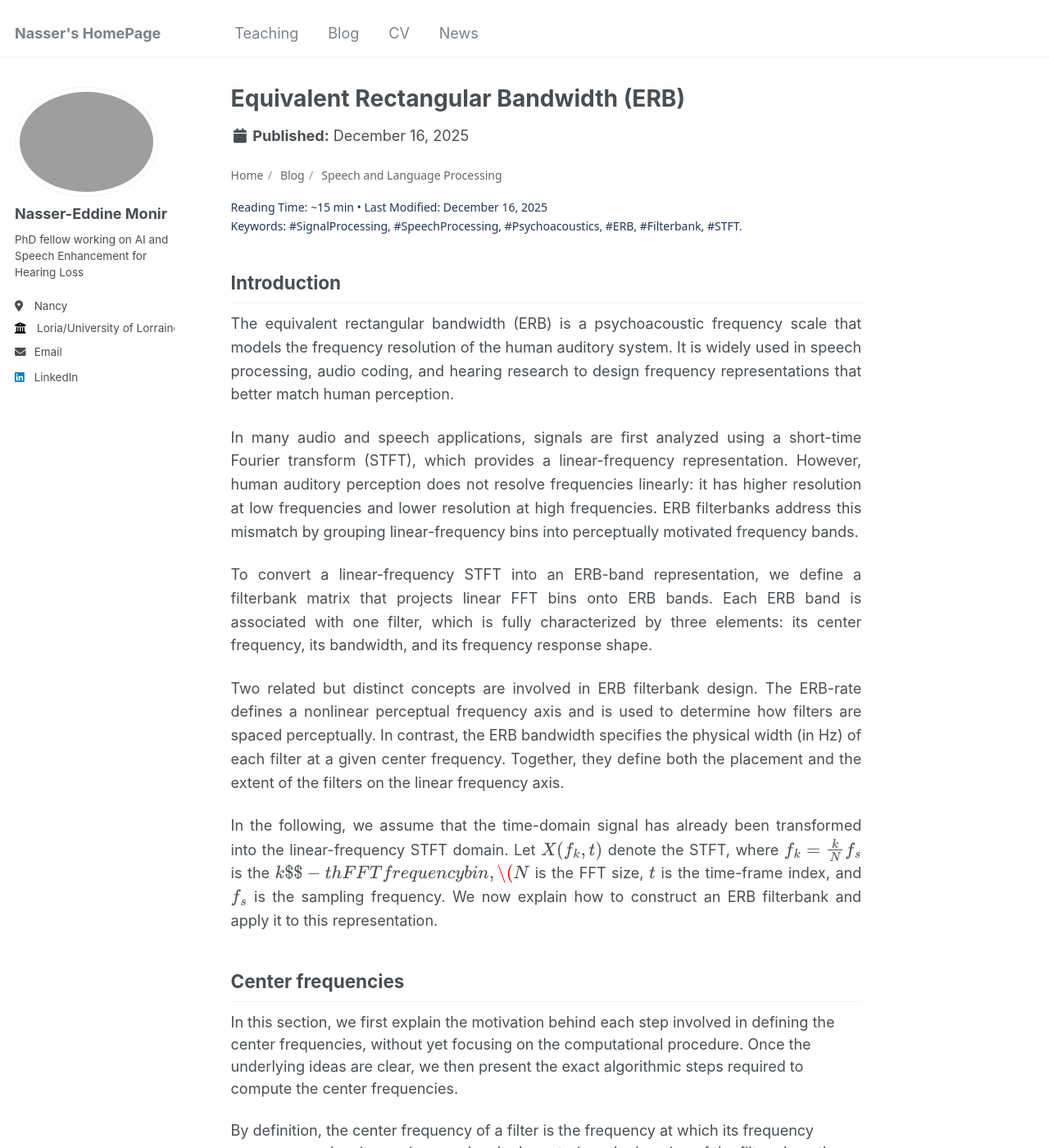
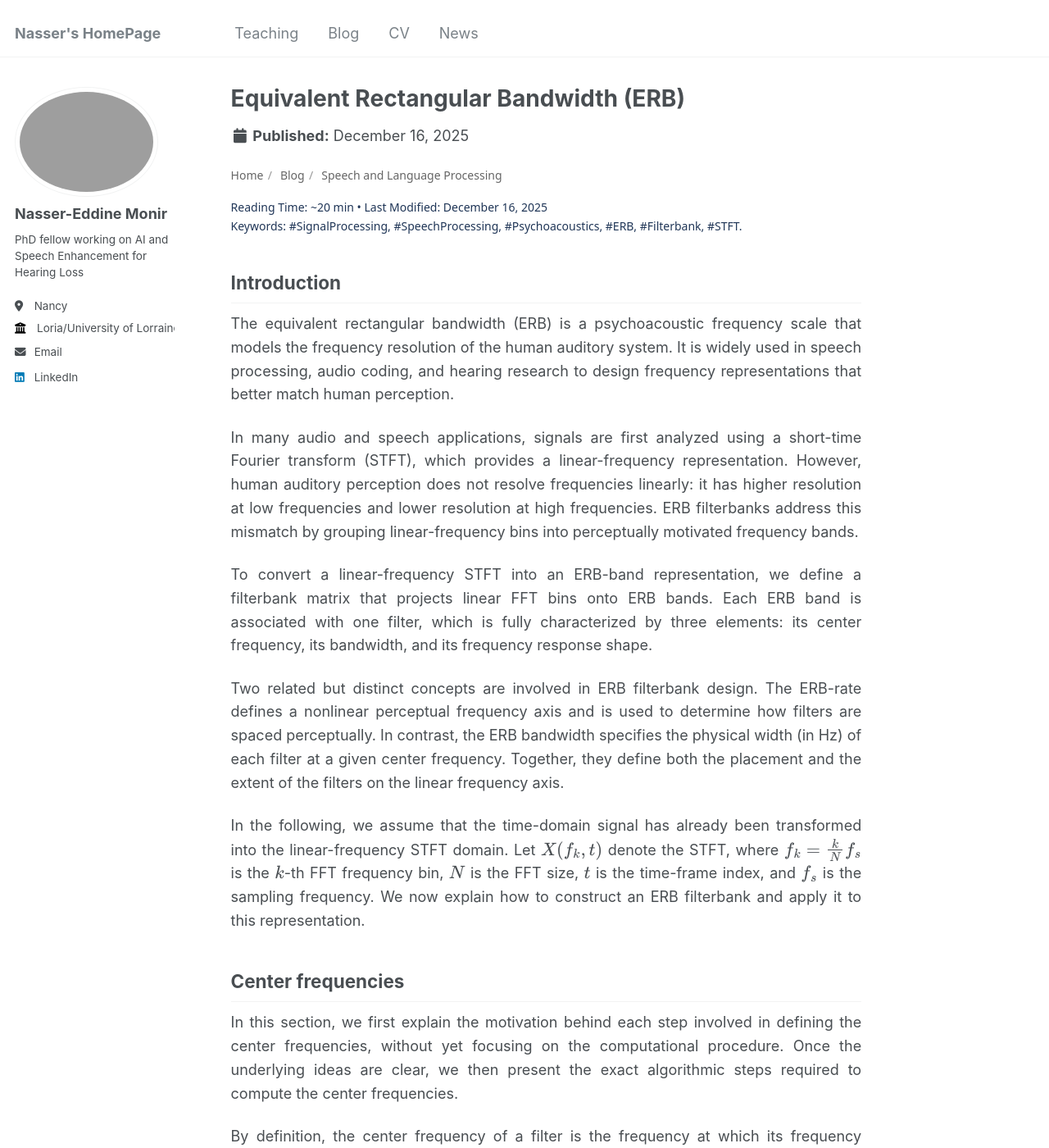
Before and after one commit to Nasseredd/nasseredd.github.io, a Jekyll site: the page built from _blog/speech-and-language-processing/erb/erb.md, in a window 1280 px wide and 1400 px high. Shown: the whole window at 82% size. Built offline with Jekyll 4.4.1, drawn with Linux system fonts in a browser that asks for light colours.

Commit message:
modified the page formatting

```diff
--- a/_blog/speech-and-language-processing/erb/erb.md
+++ b/_blog/speech-and-language-processing/erb/erb.md
@@ -41,7 +41,7 @@
 
 <div style="font-family: system-ui, sans-serif; font-size: 14px; color: #203657; margin-bottom: 1rem; line-height: 1.5;">
   <p style="margin: 0;">
-    <span>Reading Time: ~15 min</span> •
+    <span>Reading Time: ~20 min</span> •
     <span>Last Modified: December 16, 2025</span>
   </p>
   <p style="margin: 2px 0 0 0;">
@@ -77,58 +77,62 @@
     </p>
 
     <p>
-    In the following, we assume that the time-domain signal has already been transformed into the linear-frequency STFT domain. Let \(X(f_k, t)\) denote the STFT, where \(f_k = \frac{k}{N} f_s\) is the \(k$$-th FFT frequency bin, \(N\) is the FFT size, \(t\) is the time-frame index, and \(f_s\) is the sampling frequency. We now explain how to construct an ERB filterbank and apply it to this representation.
+    In the following, we assume that the time-domain signal has already been transformed into the linear-frequency STFT domain. Let \(X(f_k, t)\) denote the STFT, where \(f_k = \frac{k}{N} f_s\) is the \(k\)-th FFT frequency bin, \(N\) is the FFT size, \(t\) is the time-frame index, and \(f_s\) is the sampling frequency. We now explain how to construct an ERB filterbank and apply it to this representation.
     </p>
 
 </div>
 
 ## Center frequencies
+<div style="text-align: justify; line-height: 1.6;">
 
-In this section, we first explain the motivation behind each step involved in defining the center frequencies, without yet focusing on the computational procedure. Once the underlying ideas are clear, we then present the exact algorithmic steps required to compute the center frequencies.
+<p>In this section, we first explain the motivation behind each step involved in defining the center frequencies, without yet focusing on the computational procedure. Once the underlying ideas are clear, we then present the exact algorithmic steps required to compute the center frequencies.</p>
 
-By definition, the center frequency of a filter is the frequency at which its frequency response reaches its maximum value. It characterizes the location of the filter along the frequency axis, that is, the frequency region that the filter primarily captures. In an ERB filterbank, center frequencies are expressed on the linear (physical) frequency axis, but their distribution along this axis follows a non-linear, perceptually motivated spacing.
+<p>By definition, the center frequency of a filter is the frequency at which its frequency response reaches its maximum value. It characterizes the location of the filter along the frequency axis, that is, the frequency region that the filter primarily captures. In an ERB filterbank, center frequencies are expressed on the linear (physical) frequency axis, but their distribution along this axis follows a non-linear, perceptually motivated spacing.</p>
 
-To clarify this distinction, let us illustrate it with a simple example. This first figure represents a linear-frequency axis, which is the coordinate system itself. Each tick corresponds to a physical frequency expressed in Hertz (Hz), and the distance between consecutive ticks is constant. This axis is therefore linear by construction.
+<p>To clarify this distinction, let us illustrate it with a simple example. This first figure represents a linear-frequency axis, which is the coordinate system itself. Each tick corresponds to a physical frequency expressed in Hertz (Hz), and the distance between consecutive ticks is constant. This axis is therefore linear by construction.</p>
 
-<div style="text-align: center;">
+<div style="text-align: center; margin-bottom: 20px;">
   <img src="/files/blog/linear-axis.png" alt="Linear-Axis" style="max-width: 100%; height: auto; margin-top: 1rem;" />
 </div>
 
-If we now want to select 6 center frequencies on this same linear-frequency axis and distribute them linearly, we choose them with a constant spacing along the axis. An example of such a linear distribution is shown in the second figure.
+<p>If we now want to select 6 center frequencies on this same linear-frequency axis and distribute them linearly, we choose them with a constant spacing along the axis. An example of such a linear distribution is shown in the second figure.</p>
 
-<div style="text-align: center;">
+<div style="text-align: center; margin-bottom: 20px;">
   <img src="/files/blog/linear-distribution.png" alt="Linear-Distribution" style="max-width: 100%; height: auto; margin-top: 1rem;" />
 </div>
 
-In contrast, if we want to select 5 center frequencies on the same linear-frequency axis but distribute them non-linearly, we no longer enforce a constant spacing between consecutive centers. An example of such a non-linear distribution is shown in the third figure. Importantly, the axis remains linear; only the distribution of the center frequencies on this axis becomes non-linear.
+<p>In contrast, if we want to select 5 center frequencies on the same linear-frequency axis but distribute them non-linearly, we no longer enforce a constant spacing between consecutive centers. An example of such a non-linear distribution is shown in the third figure. Importantly, the axis remains linear; only the distribution of the center frequencies on this axis becomes non-linear.</p>
 
-<div style="text-align: center;">
+<div style="text-align: center; margin-bottom: 20px;">
   <img src="/files/blog/non-linear-distribution.png" alt="Non-Linear-Distribution" style="max-width: 100%; height: auto; margin-top: 1rem;" />
 </div>
 
-In this regard, the ERB scale aims to place the center frequencies in a way that is perceptually aligned with the frequency resolution of the human auditory system. In order to know where to place these center frequencies (on the linear axis), we move to the ERB axis. Placing the center frequencies linearly on the ERB axis is equivalent to placing the center frequencies perceptually (non-linear) on the linear axis.
+<p>In this regard, the ERB scale aims to place the center frequencies in a way that is perceptually aligned with the frequency resolution of the human auditory system. In order to know where to place these center frequencies (on the linear axis), we move to the ERB axis. Placing the center frequencies linearly on the ERB axis is equivalent to placing the center frequencies perceptually (non-linear) on the linear axis.</p>
 
-To this end, let $$f_b$$ denote the center frequency of the $$b$$-th filter in the filterbank (expressed on the linear frequency axis), and $$e_b$$ denote its corresponding ERB-rate coordinate (expressed on the ERB axis). The mapping between these two representations is defined by $$e_b = \text{ERB}_{\text{rate}}(f_b)$$, where the ERB-rate scale is given by
+<p>To this end, let \(f_b\)denote the center frequency of the \(b\)-th filter in the filterbank (expressed on the linear frequency axis), and \(e_b\)denote its corresponding ERB-rate coordinate (expressed on the ERB axis). The mapping between these two representations is defined by \(e_b = \text{ERB}_{\text{rate}}(f_b)\), where the ERB-rate scale is given by </p>
+
 
 $$
 e_b = \text{ERB}_{\text{rate}}(f) = 21.4 \;\cdot\;\text{log}_{10}(4.37 \;\cdot\; f/1000 +1)
 $$
 
-Conversely, each ERB-rate coordinate $$e_b$$ can be mapped back to its corresponding linear frequency $$f_b$$ via the inverse ERB-rate transformation:
+<p>Conversely, each ERB-rate coordinate \(e_b\)can be mapped back to its corresponding linear frequency \(f_b\)via the inverse ERB-rate transformation:</p>
 
 $$
 f_b = \frac{1000}{4.37} \;\Big( 10^{e_b/21.4} - 1\;\Big)
 $$
 
-At this point, we understand that the procedure consists of first selecting ERB-rate coordinates $$e_b$$ that are linearly distributed on the ERB axis, and then mapping them back to the center frequencies $$f_b$$ that are distributed percentually (non-linearly) on the linear axis using the inverse ERB-rate transformation.
+<p>At this point, we understand that the procedure consists of first selecting ERB-rate coordinates \(e_b\)that are linearly distributed on the ERB axis, and then mapping them back to the center frequencies \(f_b\)that are distributed percentually (non-linearly) on the linear axis using the inverse ERB-rate transformation. </p>
 
-In order to determine the $$e_b$$ coordinates, we simply divide the ERB axis in $$B$$ desired segments linearly. The resulting coordinates are given by  $$e_b = e_{\text{min}} + b\cdot \Delta$$ , where the step size $$\Delta$$ is defined as $$\Delta = \frac{e_{\text{max}} - e_{\text{min}}}{B-1}$$, with $$b = 0, 1, \ldots, B-1.$$.
+<p>In order to determine the \(e_b\)coordinates, we simply divide the ERB axis in \(B\)desired segments linearly. The resulting coordinates are given by  \(e_b = e_{\text{min}} + b\cdot \Delta\), where the step size \(\Delta\)is defined as \(\Delta = \frac{e_{\text{max}} - e_{\text{min}}}{B-1}\), with \(b = 0, 1, \ldots, B-1.\).</p>
 
-However, this naive separation will lead to problems at edges as the first and the last ERB-rate coordinates (denoted $$e_{min}$$ and $$e_{max}$$ respectively) will be equal to 0 and
+<p>However, this naive separation will lead to problems at edges as the first and the last ERB-rate coordinates (denoted \(e_{min}\)and \(e_{max}\)respectively) will be equal to 0 and </p>
 
-One might be tempted to divide the ERB axis uniformly starting from $$e_{\min}=0$$, which corresponds to a center frequency at $$f_{min}=0\ \text{Hz}$$. However, this will lead to boundary issues. Although the inverse ERB-rate mapping produces non-negative center frequencies, each filter has a finite bandwidth. As a result, a filter whose center frequency $$f_{min}=0$$ will extend below $$0\ \text{Hz}$$ once its bandwidth is taken into account. More specifically, since the filter bandwidth is split equally around the center frequency, half of it lies below and half above the center. When the center frequency is at $$f_{\min}=0$$, the lower half of the bandwidth extends into negative frequencies, which is undesirable. A similar issue arises at the upper end of the spectrum, where filters placed too close (or equal) to the maximum frequency will extend beyond the intended frequency range $$[0, f_s/2]$$.
+<p>One might be tempted to divide the ERB axis uniformly starting from \(e_{\min}=0\), which corresponds to a center frequency at \(f_{min}=0\ \text{Hz}\). However, this will lead to boundary issues. Although the inverse ERB-rate mapping produces non-negative center frequencies, each filter has a finite bandwidth. As a result, a filter whose center frequency \(f_{min}=0\) will extend below \(0\ \text{Hz}\) once its bandwidth is taken into account. More specifically, since the filter bandwidth is split equally around the center frequency, half of it lies below and half above the center. When the center frequency is at \(f_{\min}=0\), the lower half of the bandwidth extends into negative frequencies, which is undesirable. A similar issue arises at the upper end of the spectrum, where filters placed too close (or equal) to the maximum frequency will extend beyond the intended frequency range \([0, f_s/2]\).</p>
 
-To avoid these edge effects, we first define a valid frequency range $$[f_{\min},\,f_{\max}]$$, such that $$f_{\text{min}} - \frac{\text{BW}(f_{\text{min}})}{2} \geq 0$$ and $$f_{\text{max}} + \frac{\text{BW}(f_{\text{max}})}{2} \leq f_s/2$$, with $$\text{BW}(f)$$ is the bandwidth of the linear frequency bin $$f$$. We then compute the corresponding ERB-rate bounds $$e_{\min}=\mathrm{ERB}_{\mathrm{rate}}(f_{\min})$$ and $$e_{\max}=\mathrm{ERB}_{\mathrm{rate}}(f_{\max})$$, and finally divide the ERB axis uniformly between $$e_{\min}$$ and $$e_{\max}$$. This ensures that all resulting center frequencies remain well defined within the target frequency range.
+<p>To avoid these edge effects, we first define a valid frequency range \([f_{\min},\,f_{\max}]\), such that \(f_{\text{min}} - \frac{\text{BW}(f_{\text{min}})}{2} \geq 0\)and \(f_{\text{max}} + \frac{\text{BW}(f_{\text{max}})}{2} \leq f_s/2\), with \(\text{BW}(f)\)is the bandwidth of the linear frequency bin \(f\). We then compute the corresponding ERB-rate bounds \(e_{\min}=\mathrm{ERB}_{\mathrm{rate}}(f_{\min})\)and \(e_{\max}=\mathrm{ERB}_{\mathrm{rate}}(f_{\max})\), and finally divide the ERB axis uniformly between \(e_{\min}\)and \(e_{\max}\). This ensures that all resulting center frequencies remain well defined within the target frequency range.</p>
+
+</div>
 
 In summary, the procedure consists of the following steps:
 
@@ -139,42 +143,51 @@
 5. For all $$b$$, compute the center frequency $$f_b$$ using the inverse ERB-rate as $$f_b = \frac{1000}{4.37} (10^{e_b/21.4} - 1)$$.
 
 ## Band widths
+<div style="text-align: justify; line-height: 1.6;">
 
-For each ERB center frequency $$f_b$$ in the physical axis (linear), the perceptual bandwidth $$\text{BW}_b$$ is defined as follows:
+<p>For each ERB center frequency \(f_b\) in the physical axis (linear), the perceptual bandwidth \(\text{BW}_b\) is defined as follows:</p>
 
 $$
 \text{BW}_b = \text{ERB}(f_b) = 24.7 \;\Big( 4.37 \times \frac{f_b}{1000} + 1\;\Big)
 $$
 
-This gives the effective bandwidth (in Hz) of one auditory filter centered at frequency $$f_b$$. It represents the width of an ideal rectangular filter that passes the same power as the true human auditory filter.
+<p>This gives the effective bandwidth (in Hz) of one auditory filter centered at frequency \(f_b\). It represents the width of an ideal rectangular filter that passes the same power as the true human auditory filter.</p>
+</div>
 
 ## Filterbank
 
-Once the center frequencies $$\{f_b\}_{b=0}^{B-1}$$ and their corresponding bandwidths $$\{\text{BW}_b\}_{b=0}^{B-1}$$ are defined, each ERB filter must be assigned a frequency response shape. The role of this shape is to specify how each linear-frequency bin contributes to a given ERB band.
+<div style="text-align: justify; line-height: 1.6;">
 
-Let $$H_b(f_k)$$ denote the frequency response of the $$b$$-th ERB filter at the linear FFT bin $$f_k$$. In general, $$H_b(f_k)$$ is a real, non-negative weighting function centered at $$f_b$$ with effective support approximately equal to $$\text{BW}_b$$.
+<p>Once the center frequencies \(\{f_b\}_{b=0}^{B-1}\) and their corresponding bandwidths \(\{\text{BW}_b\}_{b=0}^{B-1}\) are defined, each ERB filter must be assigned a frequency response shape. The role of this shape is to specify how each linear-frequency bin contributes to a given ERB band.</p>
 
-Several shapes are used in the literature (gammatone, triangular, cosine), but for STFT-domain projections, smooth cosine or triangular shapes are most commonly used due to their numerical stability and ease of implementation.
+<p>Let \(H_b(f_k)\) denote the frequency response of the \(b\)-th ERB filter at the linear FFT bin \(f_k\). In general, \(H_b(f_k)\) is a real, non-negative weighting function centered at \(f_b\) with effective support approximately equal to \(\text{BW}_b\).</p>
 
-The choice of the filter affects spectral leakage, overlap between adjacent ERB bands, and numerical conditioning, but does not modify the perceptual spacing governed by the ERB scale itself.
+<p>Several shapes are used in the literature (gammatone, triangular, cosine), but for STFT-domain projections, smooth cosine or triangular shapes are most commonly used due to their numerical stability and ease of implementation.</p>
 
-The full ERB filterbank is constructed by stacking the individual ERB filters along ERB-band index $$b$$.
+<p>The choice of the filter affects spectral leakage, overlap between adjacent ERB bands, and numerical conditioning, but does not modify the perceptual spacing governed by the ERB scale itself.</p>
 
-Let $$K$$ denote the total number of linear FFT frequency bins in the STFT (typically $$K = \frac{N}{2}+1$$ and an $$N$$-point FFT).
+<p>The full ERB filterbank is constructed by stacking the individual ERB filters along ERB-band index \(b\).</p>
 
-We define the ERB filterbank matrix $$H \in \mathbb{R}^{B\times K}$$, whose entries are given by $$H_{b,k} = H_b(f_k)$$ that is the chosen filter shape evaluated at $$f_k$$.
+<p>Let \(K\) denote the total number of linear FFT frequency bins in the STFT (typically \(K = \frac{N}{2}+1\) and an \(N\)-point FFT).</p>
 
-In practice, the filters are designed to partially overlap in frequency in order to ensure a smooth spectral coverage and to avoid spectral holes.
+<p>We define the ERB filterbank matrix \(H \in \mathbb{R}^{B\times K}\), whose entries are given by \(H_{b,k} = H_b(f_k)\) that is the chosen filter shape evaluated at \(f_k\).</p>
 
-Optional : To preserve signal energy after projection, it is common to normalize the filterbank along the ERB axis or along the frequency axis. A typical normalization is $$\sum_{b=0}^{B-1} H_{b,k} = 1$$ for all $$k$$, which guarantees that each linear-frequency bin contributes fully to the ERB representation without introducing global spectral attenuation or amplification.
+<p>In practice, the filters are designed to partially overlap in frequency in order to ensure a smooth spectral coverage and to avoid spectral holes.</p>
 
-This matrix $$H$$ completely defines the linear-to-ERB frequency mapping and can be precomputed once for a given configuration $$(f_s, N, B, f_{\min}, f_{\max})$$.
+<p>Optional : To preserve signal energy after projection, it is common to normalize the filterbank along the ERB axis or along the frequency axis. A typical normalization is \(\sum_{b=0}^{B-1} H_{b,k} = 1\) for all \(k\), which guarantees that each linear-frequency bin contributes fully to the ERB representation without introducing global spectral attenuation or amplification.</p>
+
+<p>This matrix \(H\) completely defines the linear-to-ERB frequency mapping and can be precomputed once for a given configuration \((f_s, N, B, f_{\min}, f_{\max})\).</p>
+
+</div>
 
 ## Project the linear-frequency STFT onto the ERB band
 
-The projection of the linear-frequency STFT onto the ERB bands is performed by applying the ERB filterbank matrix $$H$$ to the magnitude spectrum of $$X$$.
+<div style="text-align: justify; line-height: 1.6;">
 
-Let $$\lvert X(f_k,t) \lvert$$ denote the STFT magnitude. The ERB-band representation $$X_{\text{ERB}}(b,t)$$ is defined as:
+<p>The projection of the linear-frequency STFT onto the ERB bands is performed by applying the ERB filterbank matrix \(H\) to the magnitude spectrum of \(X\).</p>
+
+<p>Let \(\lvert X(f_k,t) \lvert\) denote the STFT magnitude. The ERB-band representation \(X_{\text{ERB}}(b,t)\) is defined as:</p>
+</div>
 
 $$
 X_{\text{ERB}}(b,t) = \sum^{K-1}_{k=0} H_{b,k} \lvert X(f_k,t) \lvert
```
